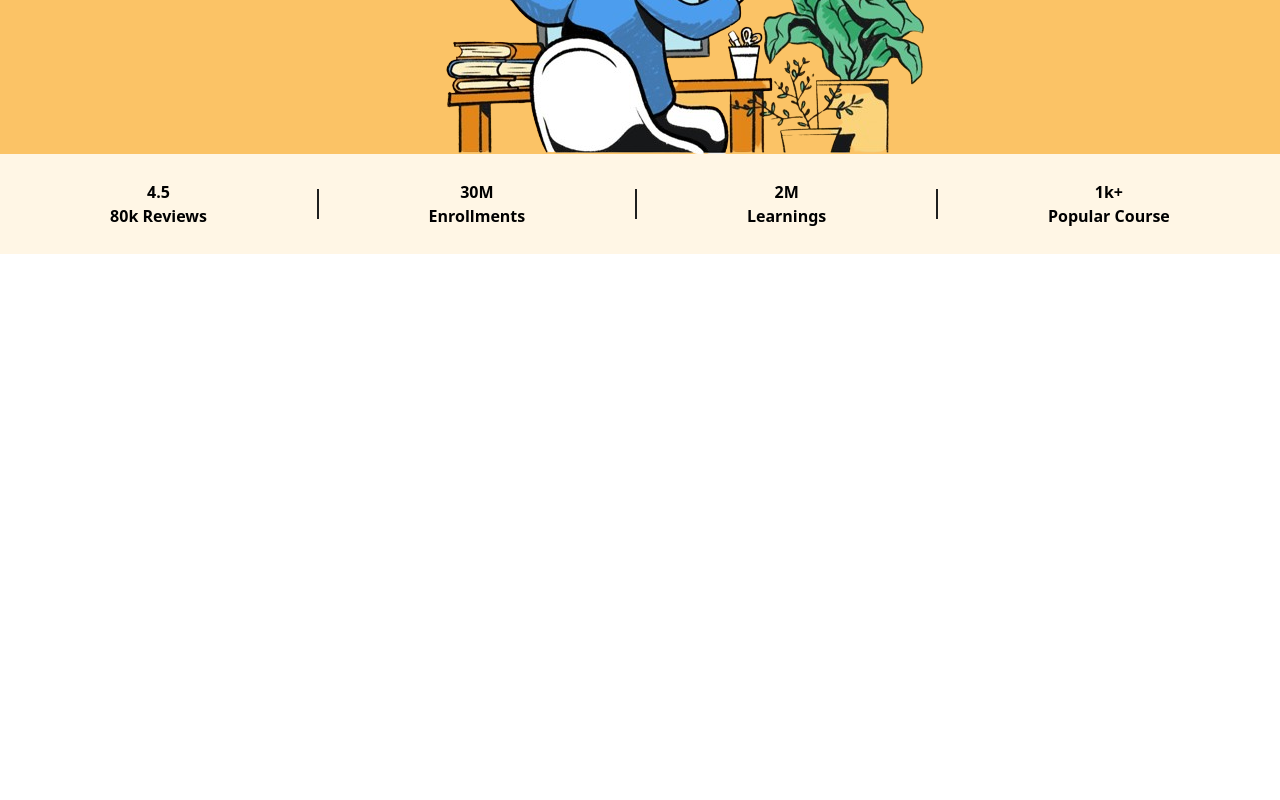
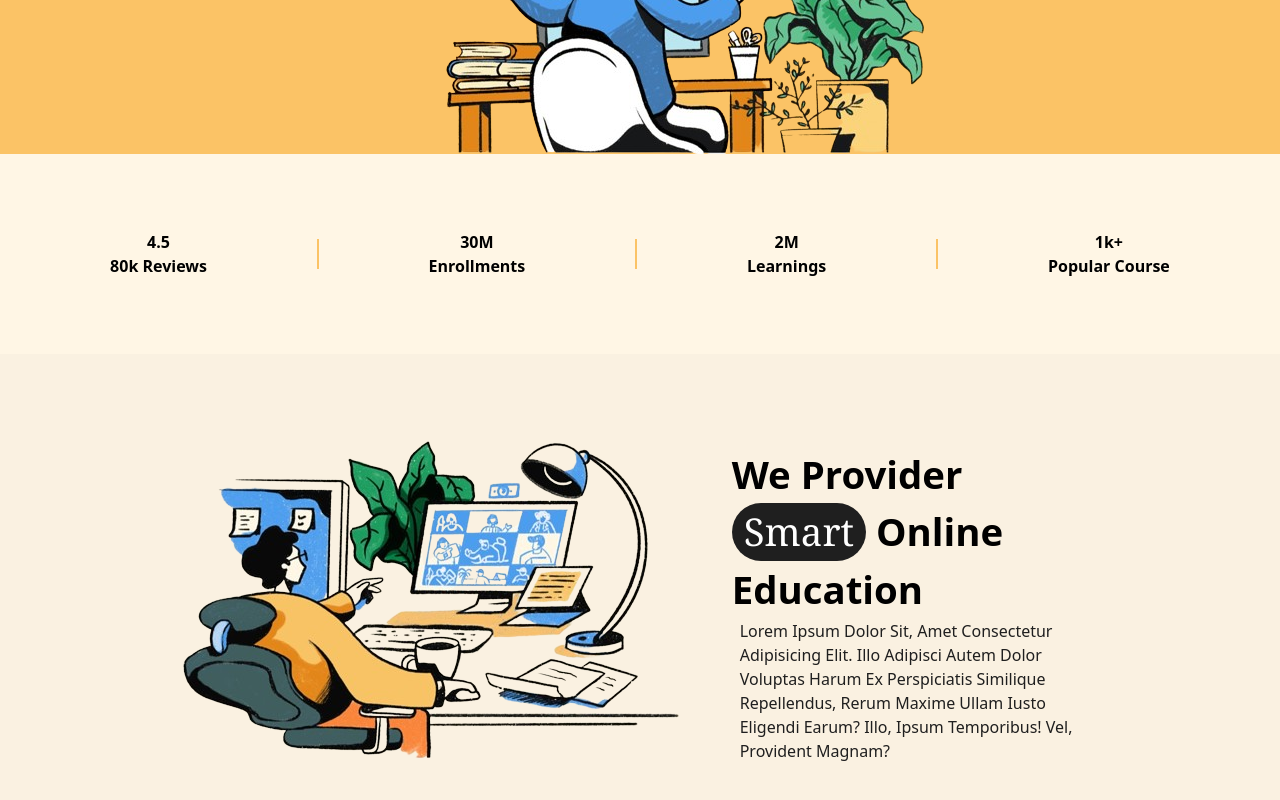
Before and after one commit to Aniket-Patidar/lmsfrontend, a Next.js app: page / in a window 1280 px wide. Shown: the part 566-1366 px from the top of the page. Before the commit the page ends 820 px from the top, so only its background shows below. Built offline with nearby package versions, Linux system fonts and the light colour scheme.

Commit message:
section 3

```diff
--- a/src/pages/index.jsx
+++ b/src/pages/index.jsx
@@ -13,7 +13,7 @@ export default function Home() {
         <div className="main">
           <div className="flex flex-col gap-[20px] md:flex-row justify-evenly w-full mt-[50px] items-center">
             <div className="md:w-[50%]">
-              <h1 className="font-extrabold md:text-[4vw]">
+              <h1 className="font-extrabold md:font-semibold md:text-[4vw]">
                 {" "}
                 Improve your <br className="hidden md:inline" />{" "}
                 <span className="bg-c2 px-3 font-serif capitalize py-0 items-center text-center inline-flex items-center w-fit rounded-full text-white font-extralight">
@@ -41,27 +41,58 @@ export default function Home() {
         </div>
       </div>
 
-      <div className="section-2 bg-c3 flex justify-evenly text-center flex-wrap min-h-[100px] items-center font-semibold">
+      <div className="section-2 bg-c3 flex justify-evenly text-center flex-wrap min-h-[200px] items-center font-semibold">
         <div>
           <h1>4.5</h1>
           <p>80k Reviews</p>
         </div>
-        <span className="w-[1.5px] h-[30px] bg-c2 "></span>
+        <span className="w-[1.5px] h-[30px] bg-c1 "></span>
         <div>
           <h1>30M</h1>
           <p>Enrollments</p>
         </div>
-        <span className="w-[1.5px] h-[30px] bg-c2"></span>
+        <span className="w-[1.5px] h-[30px] bg-c1"></span>
         <div>
           <h1>2M</h1>
           <p>Learnings</p>
         </div>
-        <span className="w-[1.5px] h-[30px] bg-c2"></span>
+        <span className="w-[1.5px] h-[30px] bg-c1"></span>
         <div>
           <h1>1k+</h1>
           <p>Popular Course</p>
         </div>
       </div>
+
+      <div className="section3 bg-c4  py-[15px] flex flex-col md:flex-row   items-center justify-center  gap-[3vw]">
+        <h1 className="font-extrabold  md:font-semibold md:text-[3vw] text-center text-lg md:hidden ">
+          we Provider <br className="hidden md:inline" />
+          <span className="bg-c2 px-3 font-serif capitalize  text-lg text-center inline-flex items-center w-fit rounded-full text-white ">
+            smart
+          </span>
+          online <br />
+          education
+        </h1>
+        <div className="md:-[50%] flex items-center justify-end">
+          <img src="./1.png" alt="" />
+        </div>
+        <div className="capitalize  md:w-[30%] md:pr-[0vw]">
+          <h1 className="font-extrabold hidden md:inline-block md:font-semibold md:text-[3vw]">
+            {" "}
+            we Provider <br className="hidden md:inline" />{" "}
+            <span className="bg-c2 px-3 font-serif capitalize py-0 items-center text-center inline-flex items-center w-fit rounded-full text-white font-extralight">
+              smart
+            </span>{" "}
+            online <br />
+            education
+          </h1>
+          <p className="text-c2 px-2 ">
+            Lorem ipsum dolor sit, amet consectetur adipisicing elit. Illo
+            adipisci autem dolor voluptas harum ex perspiciatis similique
+            repellendus, rerum maxime ullam iusto eligendi earum? Illo, ipsum
+            temporibus! Vel, provident magnam?
+          </p>
+        </div>
+      </div>
     </div>
   );
 }
--- a/tailwind.config.js
+++ b/tailwind.config.js
@@ -11,6 +11,7 @@ module.exports = {
         'c1': '#FBC366',
         'c2': '#1F1F1F',
         'c3': '#FFF6E5',
+        'c4': '#FAF1E1'
       },
     },
   },
```
